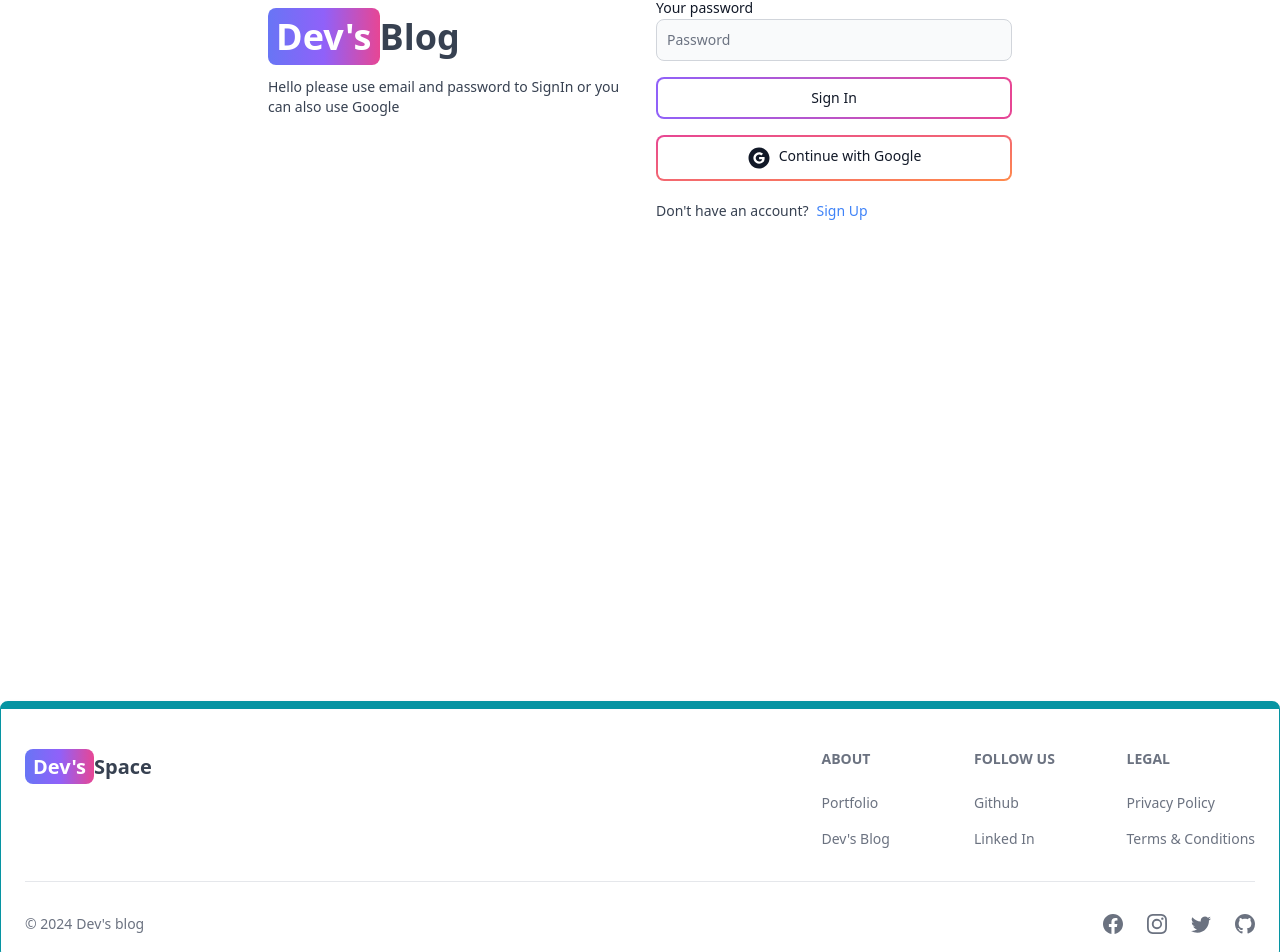
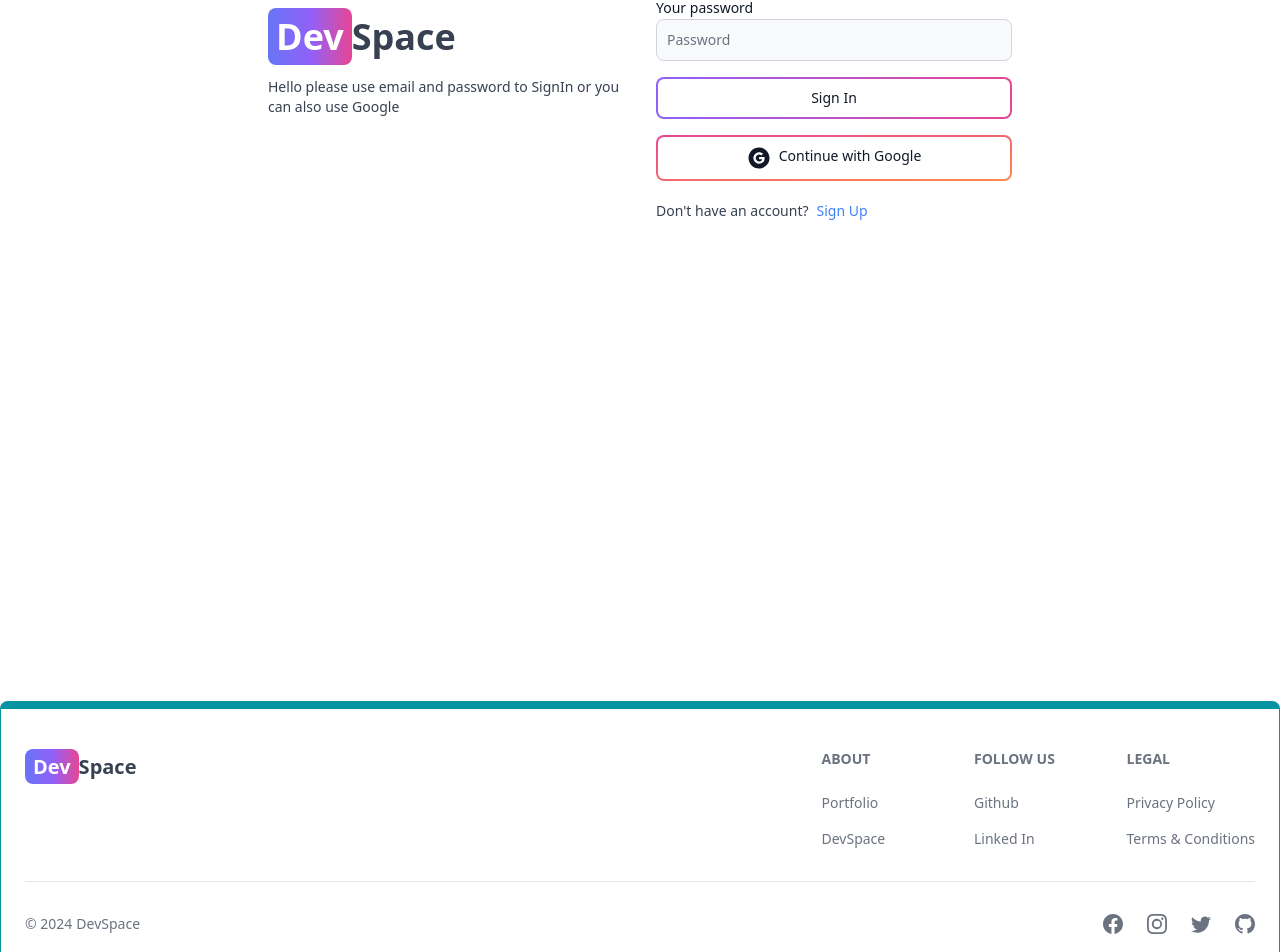
Before and after one commit to NJN1RAJ/DevBlog, a React (Vite) app in the folder client/: page /sign-in in a window 1280 px wide. Shown: the part 243-1195 px from the top of the page. Built offline with nearby package versions, Linux system fonts and the light colour scheme; no server answers.

Commit message:
fixed name issues in the website

```diff
--- a/client/src/components/FooterPage.jsx
+++ b/client/src/components/FooterPage.jsx
@@ -18,7 +18,7 @@ export default function FooterCom() {
               className="self-center whitespace-nowrap text-lg sm:text-xl font-semibold dark:text-white"
             >
               <span className="px-2 py-1 bg-gradient-to-r from-indigo-500 via-purple-500 to-pink-500 rounded-lg text-white">
-                Dev's
+                Dev
               </span>
               Space
             </Link>
@@ -35,7 +35,7 @@ export default function FooterCom() {
                   Portfolio
                 </Footer.Link>
                 <Footer.Link href="/about" rel="noopener noreferrer">
-                  Dev's Blog
+                  DevSpace
                 </Footer.Link>
               </Footer.LinkGroup>
             </div>
@@ -67,7 +67,7 @@ export default function FooterCom() {
         <div className="w-full sm:flex sm:items-center sm:justify-between">
           <Footer.Copyright
             href="#"
-            by="Dev's blog"
+            by="DevSpace"
             year={new Date().getFullYear()}
           />
           <div className="flex gap-6 sm:mt-0 mt-4 sm:justify-center">
--- a/client/src/components/Header.jsx
+++ b/client/src/components/Header.jsx
@@ -55,7 +55,7 @@ function Header() {
         className="self-center whitespace-nowrap text-sm sm:text-xl font-semibold dark:text-white"
       >
         <span className="px-2 py-1 bg-gradient-to-r from-indigo-500 via-purple-500 to-pink-500 text-white rounded-lg">
-          Dev's
+          Dev
         </span>
         Space
       </Link>
--- a/client/src/pages/SignIn.jsx
+++ b/client/src/pages/SignIn.jsx
@@ -52,9 +52,9 @@ function SignIn() {
         <div className="flex-1">
           <Link to="/" className="text-4xl font-bold dark:text-white">
             <span className="px-2 py-1 bg-gradient-to-r from-indigo-500 via-purple-500 to-pink-500 text-white rounded-lg">
-              Dev's
+              Dev
             </span>
-            Blog
+            Space
           </Link>
           <p className="mt-5 text-sm">
             Hello please use email and password to SignIn or you can also use
--- a/client/src/pages/SignUp.jsx
+++ b/client/src/pages/SignUp.jsx
@@ -44,9 +44,9 @@ function SignUp() {
         <div className="flex-1">
           <Link to="/" className="text-4xl font-bold dark:text-white">
             <span className="px-2 py-1 bg-gradient-to-r from-indigo-500 via-purple-500 to-pink-500 text-white rounded-lg">
-              Dev's
+              Dev
             </span>
-            Blog
+            Space
           </Link>
           <p className="mt-5 text-sm">
             Hello please use email and password to SignUp or you can also use
```
